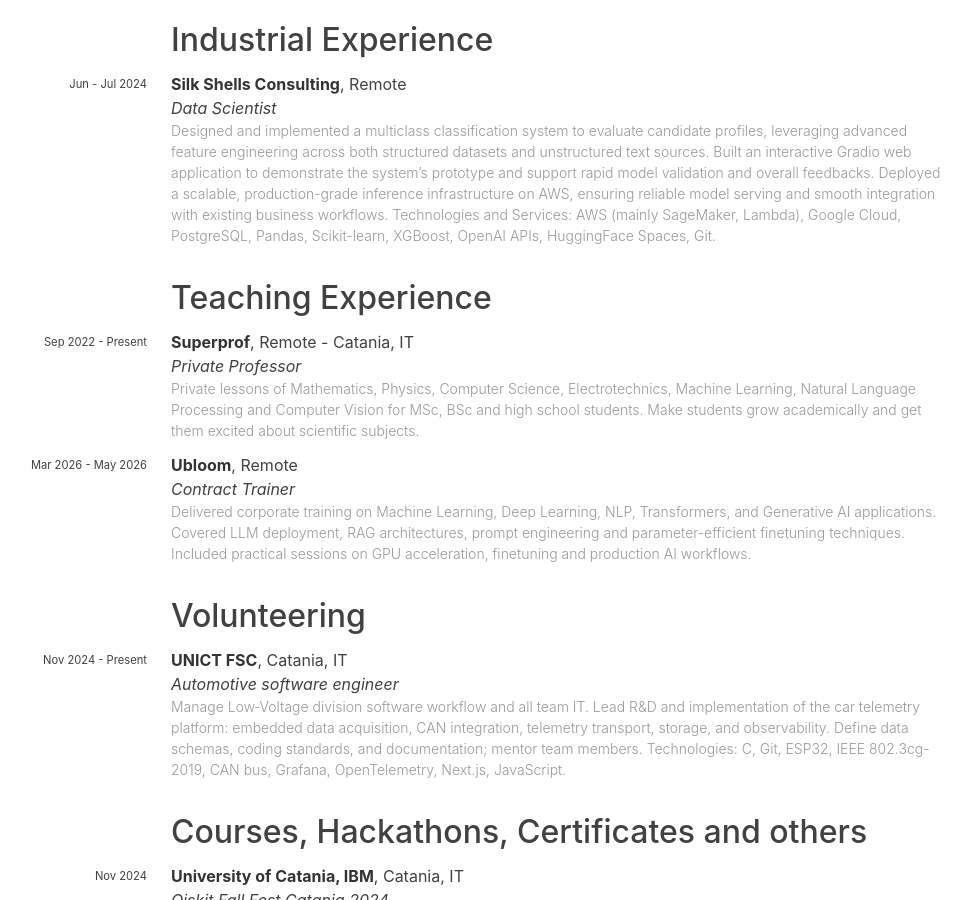
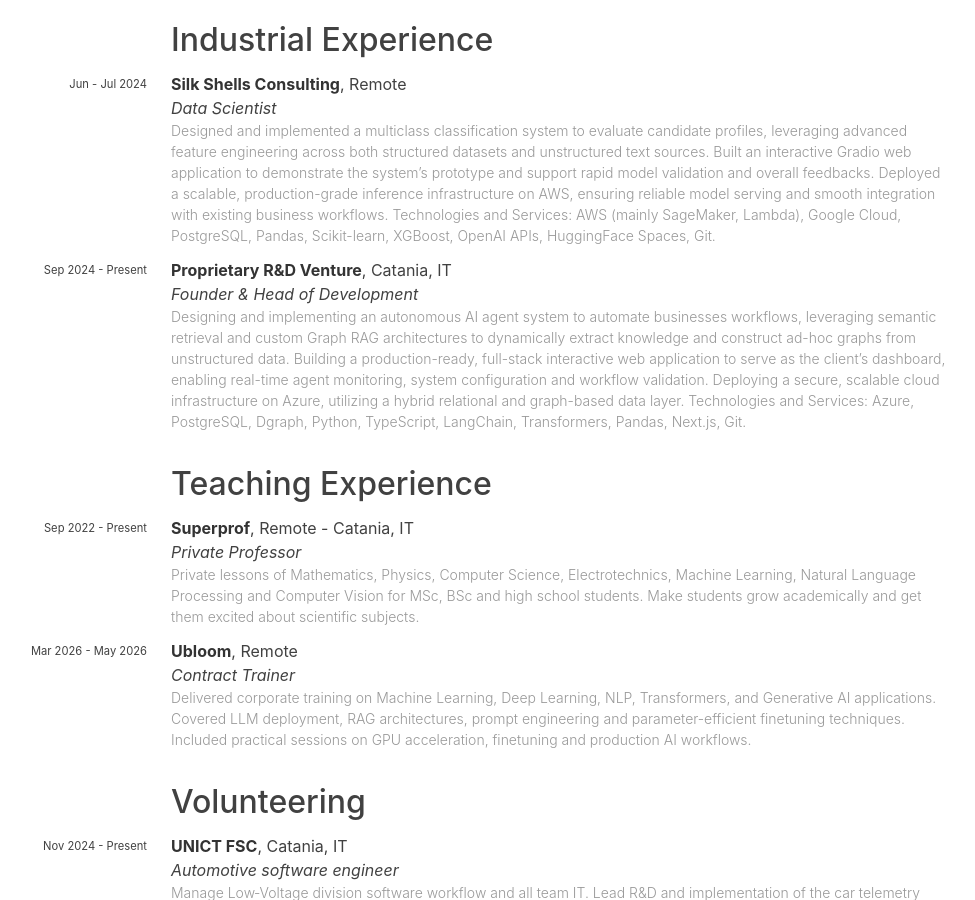
Before and after one commit to Giovo17/giovannispadaro.it, a Jekyll site: the page built from cv.md, in a window 1280 px wide and 900 px high, scrolled down 764 px. Shown: the whole window, without its empty margins (161-1136 px from the left). Built offline with Jekyll 4.4.1, drawn with Linux system fonts in a browser that asks for light colours; nearby versions of some CDN libraries; some web fonts are replaced.

Commit message:
Update experiences.yaml

```diff
--- a/_data/experiences.yaml
+++ b/_data/experiences.yaml
@@ -21,6 +21,18 @@ Built an interactive Gradio web application to demonstrate the system’s protot
 Deployed a scalable, production-grade inference infrastructure on AWS, ensuring reliable model serving and smooth integration with existing business workflows.
 
 Technologies and Services: AWS (mainly SageMaker, Lambda), Google Cloud, PostgreSQL, Pandas, Scikit-learn, XGBoost, OpenAI APIs, HuggingFace Spaces, Git."
+  type: industry
+
+- institution: Proprietary R&D Venture
+  location: "Catania, IT"
+  position: Founder & Head of Development
+  year: "Sep 2024 -"
+  year-extra: "Present"
+  description: "Designing and implementing an autonomous AI agent system to automate businesses workflows, leveraging semantic retrieval and custom Graph RAG architectures to dynamically extract knowledge and construct ad-hoc graphs from unstructured data.
+Building a production-ready, full-stack interactive web application to serve as the client’s dashboard, enabling real-time agent monitoring, system configuration and workflow validation.
+Deploying a secure, scalable cloud infrastructure on Azure, utilizing a hybrid relational and graph-based data layer.
+
+Technologies and Services: Azure, PostgreSQL, Dgraph, Python, TypeScript, LangChain, Transformers, Pandas, Next.js, Git."
   type: industry
 
 
```
